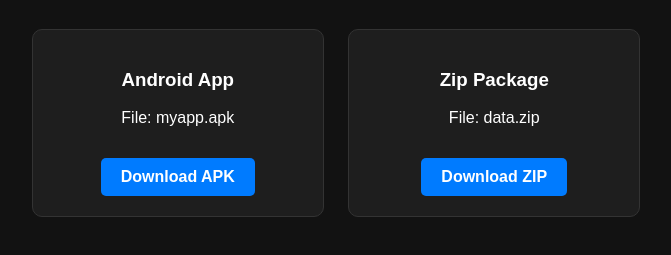
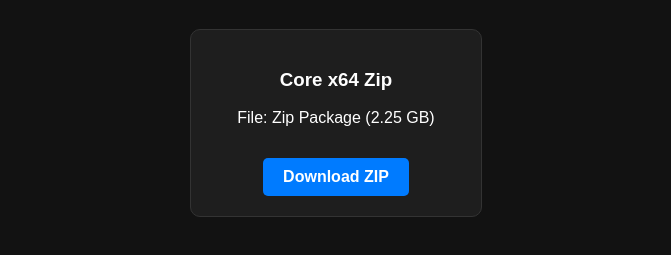
Before and after one commit to ankitkumarsaini63788-jpg/my-download-site, a plain HTML site: page index.html in a window 1280 px wide. Shown: the part 119-374 px from the top of the page, without its empty margins (304-975 px from the left). Drawn offline with Linux system fonts and the light colour scheme.

Commit message:
Update index.html

```diff
--- a/index.html
+++ b/index.html
@@ -13,15 +13,9 @@
     <h1>My Download Hub</h1>
 
     <div class="box">
-        <h3>Android App</h3>
-        <p>File: myapp.apk</p>
-        <a href="myapp.apk" class="btn" download>Download APK</a>
-    </div>
-
-    <div class="box">
-        <h3>Zip Package</h3>
-        <p>File: data.zip</p>
-        <a href="data.zip" class="btn" download>Download ZIP</a>
+        <h3>Core x64 Zip</h3>
+        <p>File: Zip Package (2.25 GB)</p>
+        <a href="https://drive.google.com/file/d/10wRFzqZI8IW0iyPVISiqDvGMCQ-4k4a4/view?usp=sharing" class="btn" target="_blank">Download ZIP</a>
     </div>
 </body>
 </html>
```
